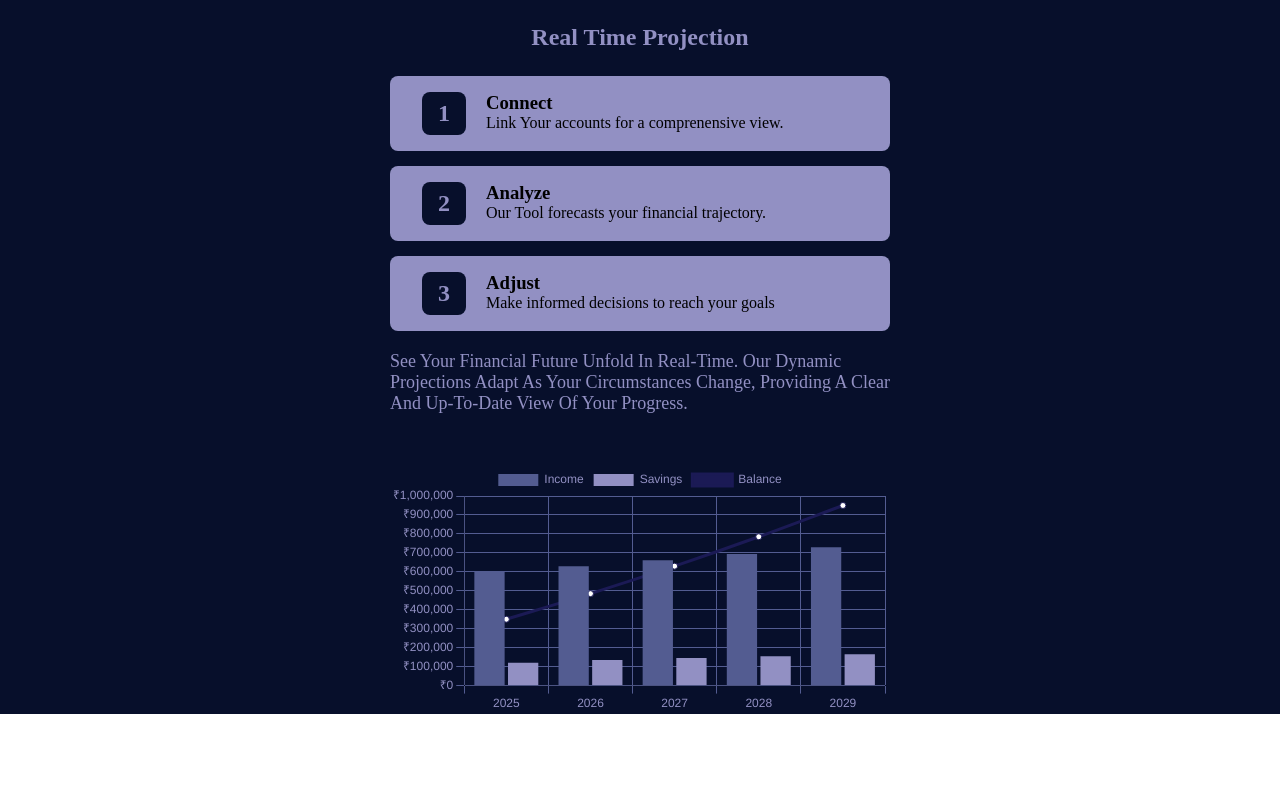
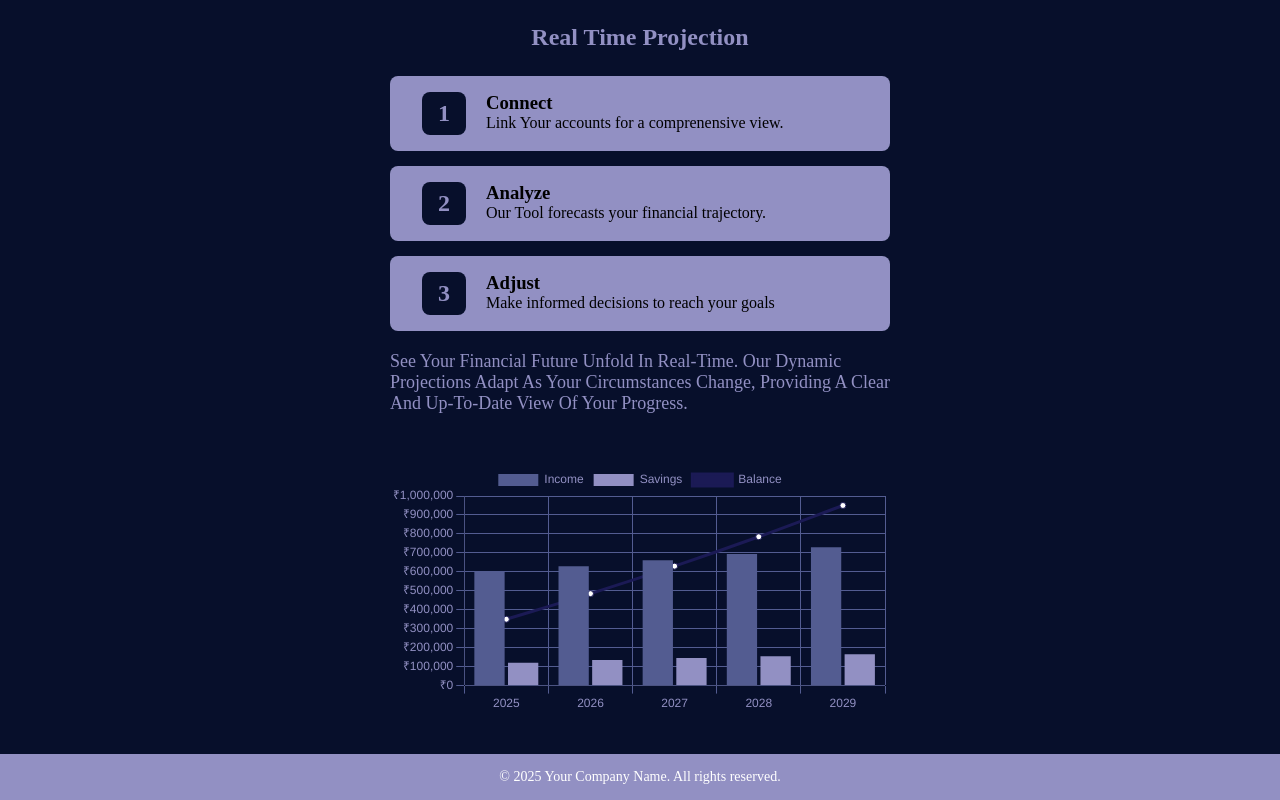
Before and after one commit to jubaralam/finance_buddy, a React (Vite) app: page / in a window 1280 px wide. Shown: the part 770-1570 px from the top of the page. Before the commit the page ends 1499 px from the top, so only its background shows below. Built offline with nearby package versions, Linux system fonts and the light colour scheme.

Commit message:
footer is completed

```diff
--- a/src/App.css
+++ b/src/App.css
@@ -178,3 +178,12 @@
   font-size: 18px;
   text-transform: capitalize;
 }
+
+.footer {
+  background-color: #9290c3;
+  color: white;
+  text-align: center;
+  padding: 15px 0;
+  margin-top: 40px;
+  font-size: 14px;
+}
--- /dev/null
+++ b/src/components/Footer.jsx
@@ -0,0 +1,13 @@
+import React from "react";
+
+const Footer = () => {
+  return (
+    <footer className="footer">
+      <p>
+        © {new Date().getFullYear()} Your Company Name. All rights reserved.
+      </p>
+    </footer>
+  );
+};
+
+export default Footer;
--- a/src/pages/Home.jsx
+++ b/src/pages/Home.jsx
@@ -4,15 +4,22 @@ import HeroSection from "../components/HeroSection";
 import RealTimeProjection from "../components/RealTimeProjection";
 import { AnnualFinancialOverviewChart } from "../components/AnnualFinancialOverviewChart";
 import { financialProjectionData } from "../data";
+import Footer from "../components/Footer";
 
 const Home = () => {
-
   return (
     <div className="bg-color h-screen">
-      <Navbar />
-      <HeroSection />
-      <RealTimeProjection />
-      <AnnualFinancialOverviewChart data={financialProjectionData} />
+      <header>
+        <Navbar />
+        <HeroSection />
+      </header>
+      <main>
+        <RealTimeProjection />
+        <AnnualFinancialOverviewChart data={financialProjectionData} />
+      </main>
+      <footer>
+        <Footer />
+      </footer>
     </div>
   );
 };
```
